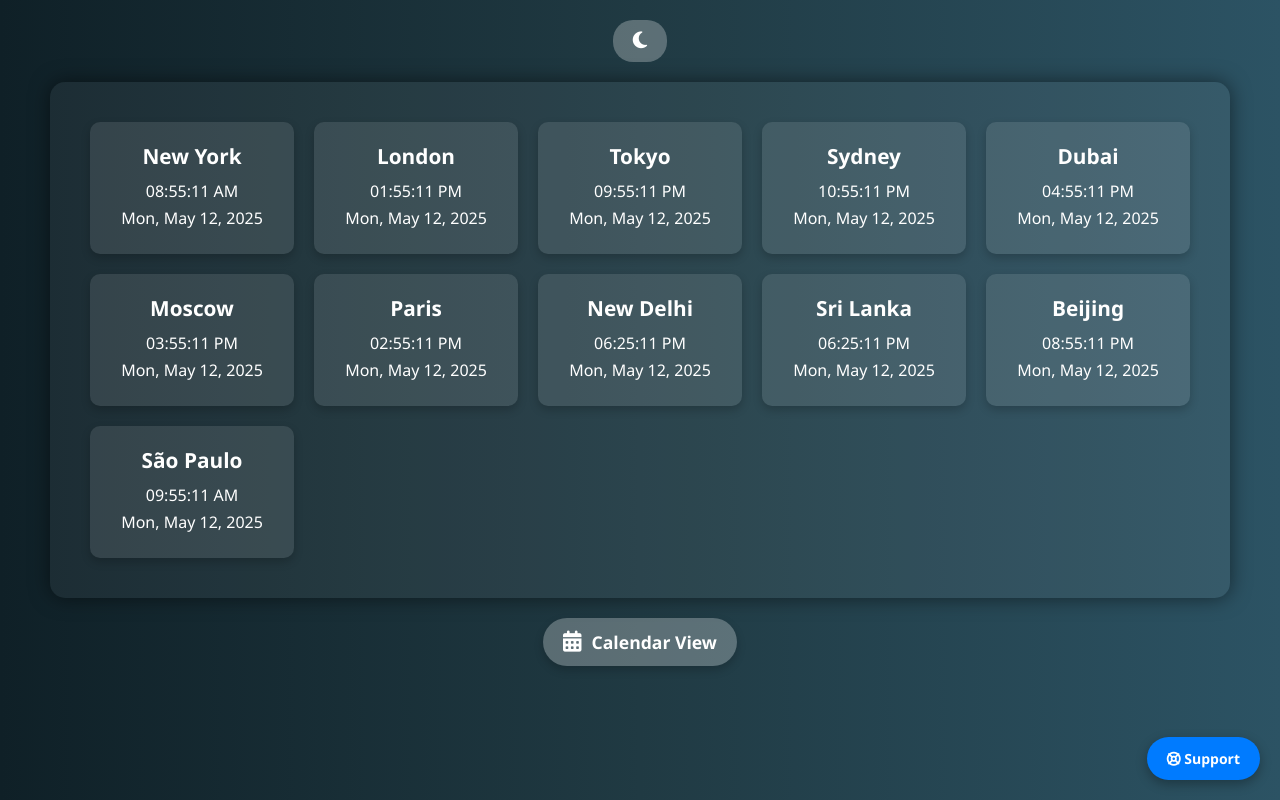
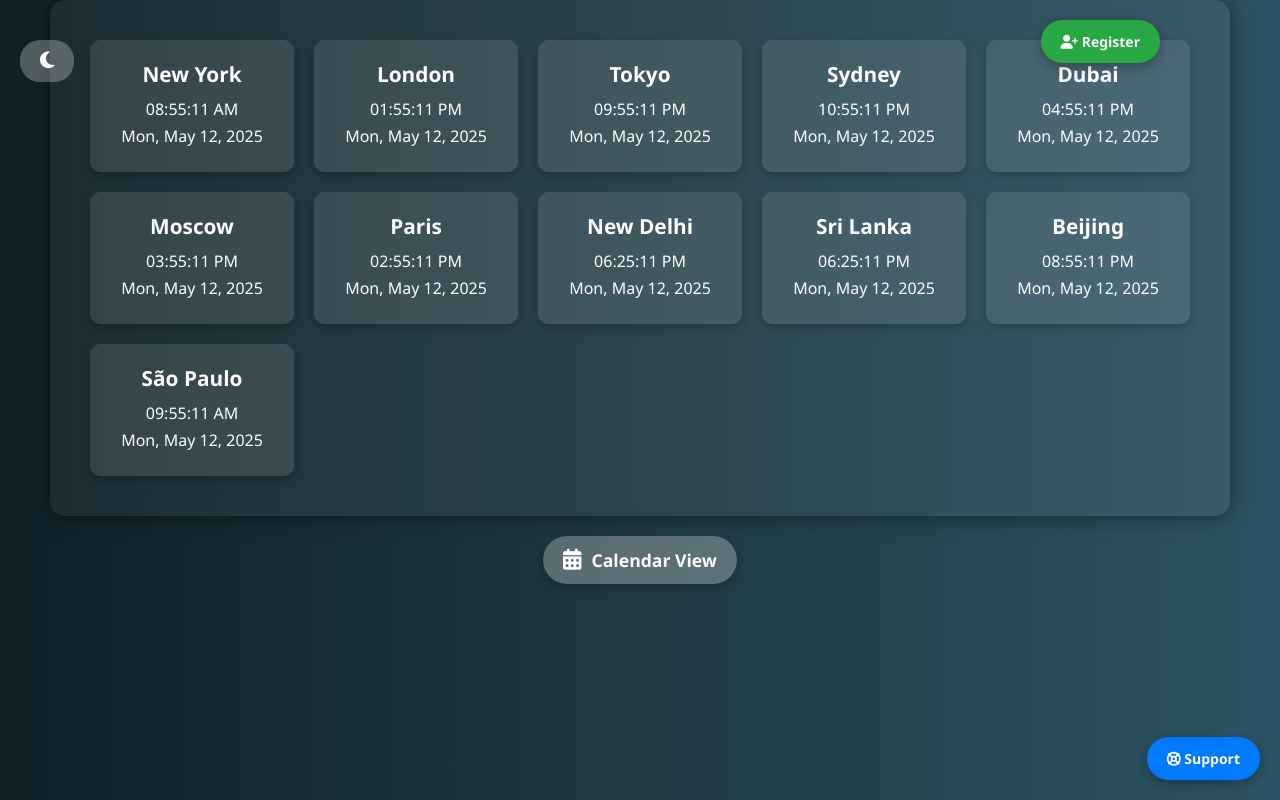
Before and after one commit to StefanFernandox/Stefan_x, a plain HTML site: page index.html in a window 1280 px wide. Drawn offline with Linux system fonts and the light colour scheme.

Commit message:
Update index.html

```diff
--- a/index.html
+++ b/index.html
@@ -40,10 +40,34 @@
       cursor: pointer;
       transition: 0.3s;
       font-size: 1.2em;
+      position: absolute;
+      top: 20px;
+      left: 20px;
+      z-index: 999;
     }
 
     .toggle-btn:hover {
       background-color: #ffffff88;
+    }
+
+    .register-btn {
+      position: absolute;
+      top: 20px;
+      right: 120px;
+      background-color: #28a745;
+      color: white;
+      padding: 12px 20px;
+      border-radius: 30px;
+      font-size: 14px;
+      font-weight: bold;
+      text-decoration: none;
+      box-shadow: 0 4px 12px rgba(0, 0, 0, 0.3);
+      transition: background 0.3s ease;
+      z-index: 999;
+    }
+
+    .register-btn:hover {
+      background-color: #1e7e34;
     }
 
     .container {
@@ -107,7 +131,6 @@
       transform: translateY(-2px);
     }
 
-    /* Modal Styles */
     .modal {
       position: fixed;
       top: 0;
@@ -148,7 +171,6 @@
       to {opacity: 1; transform: scale(1);}
     }
 
-    /* Support Button */
     .support-btn {
       position: fixed;
       bottom: 20px;
@@ -176,6 +198,10 @@
     <i class="fas fa-moon"></i>
   </button>
 
+  <a href="register.html" class="register-btn">
+    <i class="fas fa-user-plus"></i> Register
+  </a>
+
   <div class="container" id="clock-container">
     <!-- Clocks dynamically inserted -->
   </div>
@@ -184,12 +210,10 @@
     <i class="fas fa-calendar-alt"></i> Calendar View
   </a>
 
-<a href="new3.html" class="support-btn">
-  <i class="fas fa-life-ring"></i> Support
-</a>
+  <a href="new3.html" class="support-btn">
+    <i class="fas fa-life-ring"></i> Support
+  </a>
 
-
-  <!-- Modal -->
   <div class="modal" id="modal">
     <button class="close-btn" onclick="closeModal()">&times;</button>
     <div class="modal-content" id="modal-content">
@@ -215,7 +239,7 @@
     function updateClocks() {
       const now = new Date();
       const container = document.getElementById('clock-container');
-      container.innerHTML = ''; // Clear and rebuild
+      container.innerHTML = '';
 
       for (const id in cities) {
         const { name, zone } = cities[id];
```
